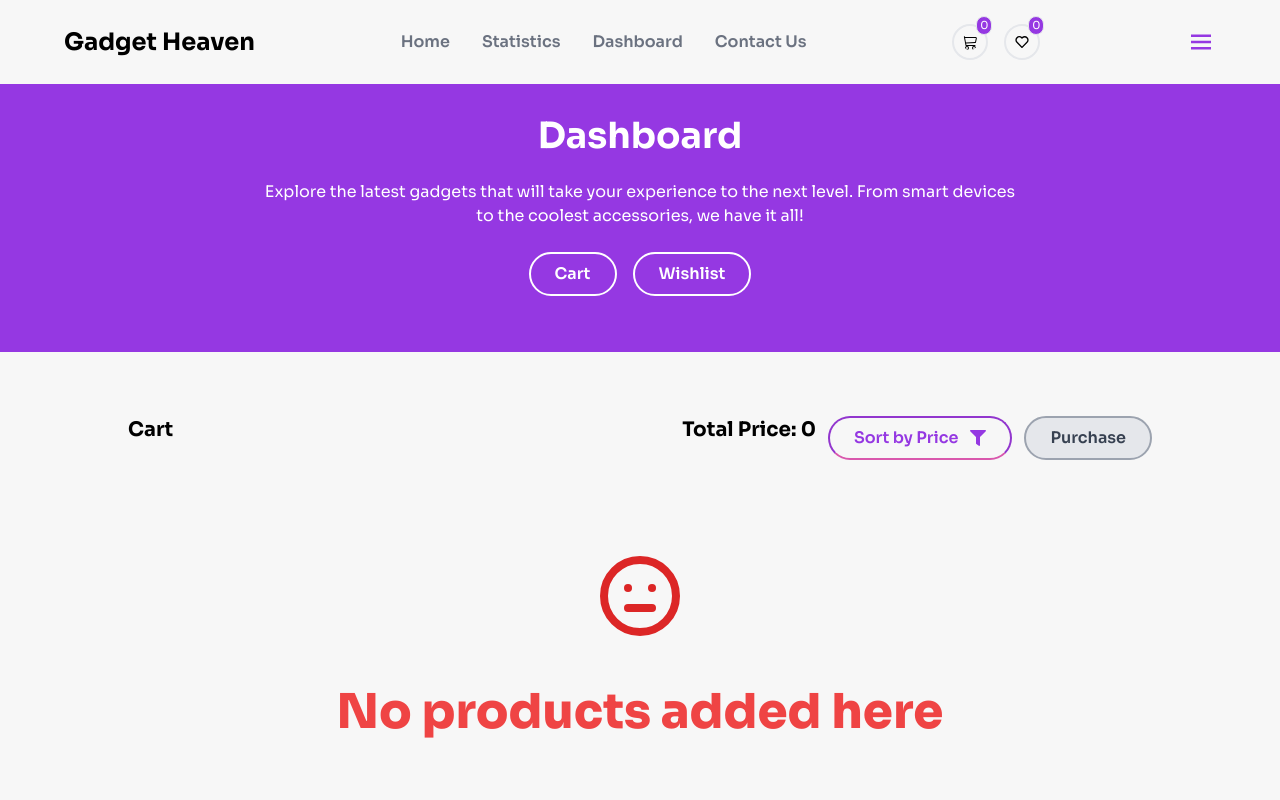
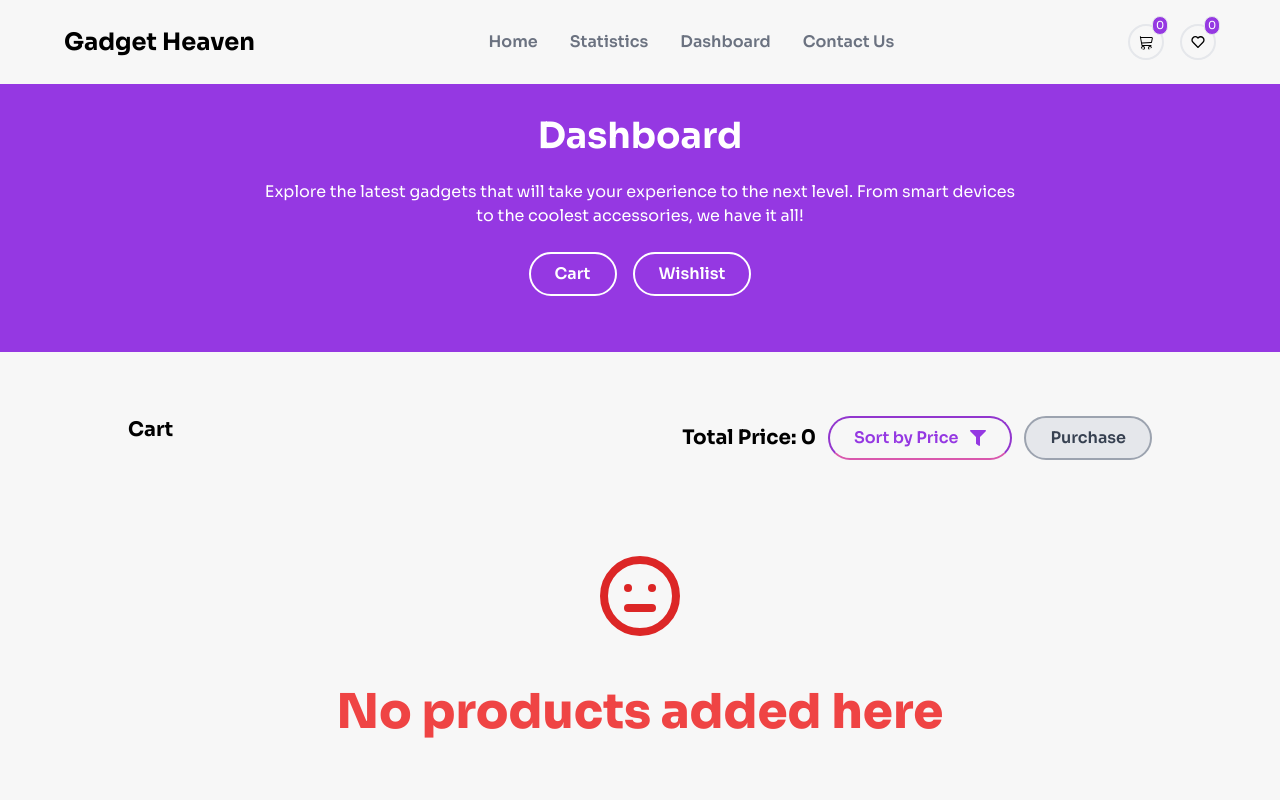
Before and after one commit to Atik471/gadget-heaven, a React (Vite) app: page /dashboard in a window 1280 px wide. Shown: the top 800 px of the page. Built offline with nearby package versions, Linux system fonts and the light colour scheme.

Commit message:
fixed bugs

```diff
--- a/src/Components/Cart.jsx
+++ b/src/Components/Cart.jsx
@@ -29,7 +29,7 @@ const Cart = () => {
                     <h1 className="md:hidden inline-block text-base md:text-xl font-bold">Total Price: {totalPrice}</h1>
                 </div>
 
-                <div className="flex flex-col md:flex-row gap-3 items-start mr-auto md:mr-0">
+                <div className="flex flex-col md:flex-row gap-3 items-center mr-auto md:mr-0">
                     <h1 className="text-base md:text-xl font-bold md:inline-block hidden">Total Price: {totalPrice}</h1>
                     <div className="flex gap-3">
                         <button className="text-primary font-semibold text-sm md:text-base py-1 md:py-2 px-3 md:px-6 rounded-[3rem] border-2  border-[#9236CE] border-b-[#D958AD] flex gap-3 items-center" onClick={handleSort} >
--- a/src/Components/Navbar.jsx
+++ b/src/Components/Navbar.jsx
@@ -87,7 +87,7 @@ const Navbar = () => {
                     </div>
                 </div>
 
-                <div className="relative" ref={menuRef}>
+                <div className="relative md:hidden" ref={menuRef}>
                   <BiMenu onClick={handleMobileMenu} className="text-primary font-bold inline-block text-3xl"
                   style={{
                     color: (location.pathname === '/' || isMatch) && location.pathname != '/contact-us'  && location.pathname !== '/dashboard' && location.pathname !== '/statistics' ? 'white' : ''
--- a/src/Components/Product.jsx
+++ b/src/Components/Product.jsx
@@ -10,7 +10,7 @@ const Product = ({ pr }) => {
             <div className="flex-grow">
                 <img src={`${product_image}`} alt="product_img" />
             </div>
-            <p className="md:text-lg font-semibold mb-2 text-sm md:text-base">{product_title}</p>
+            <p className="md:text-lg font-semibold mb-2 text-sm">{product_title}</p>
             <p className="text-gray-600 mb-3 text-sm md:text-base">Price: {price}</p>
             <Link to={`/productDetails/:${product_id}`}><button className="py-1 md:py-2 px-2 md:px-6 text-sm md:text-base rounded-[3rem] border-2  border-[#9236CE] border-b-[#D958AD]">View Details</button></Link>
         </div>
```
